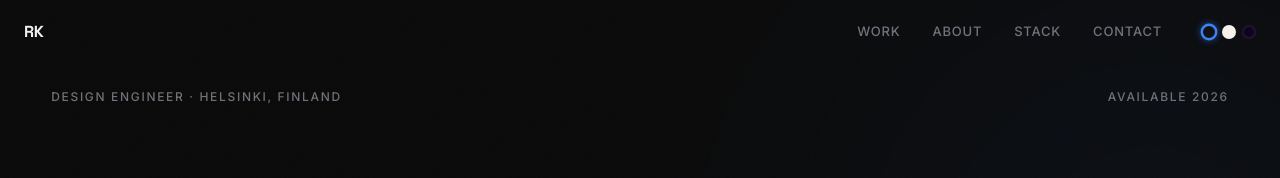
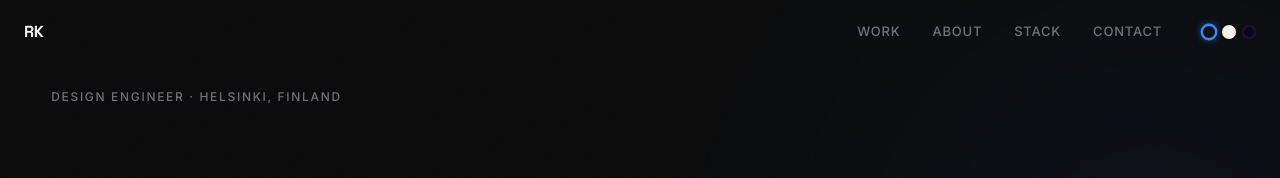
Before and after one commit to RJKA99/portfolio, a React (Vite) app in the folder client/: page / in a window 1280 px wide. Shown: the top 178 px of the page. Built offline with nearby package versions, Linux system fonts and the light colour scheme; a web font is replaced by a local one.

Commit message:
Remove available 2026 label

```diff
--- a/client/src/components/Hero.tsx
+++ b/client/src/components/Hero.tsx
@@ -69,26 +69,6 @@ export default function Hero() {
         }}
       >
         Design Engineer · Helsinki, Finland
-      </motion.p>
-
-      {/* Year pinned top-right */}
-      <motion.p
-        variants={fadeUp(0.1)}
-        initial="hidden"
-        animate="show"
-        style={{
-          position: 'absolute',
-          top: 'calc(64px + 1.5rem)',
-          right: 'clamp(1.5rem, 4vw, 4rem)',
-          fontSize: '0.75rem',
-          fontWeight: 500,
-          letterSpacing: '0.14em',
-          textTransform: 'uppercase',
-          color: 'var(--text2)',
-          transition: 'color 0.4s ease',
-        }}
-      >
-        Available 2026
       </motion.p>
 
       {/* Name — stacked at bottom */}
```
Also changed, not shown: 2 other files (tests, documents, lock files or other folders).
